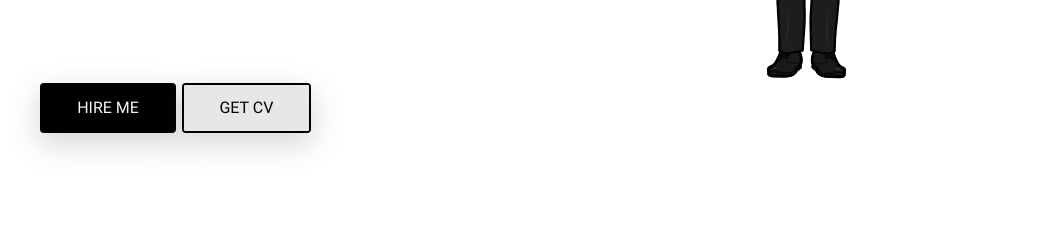
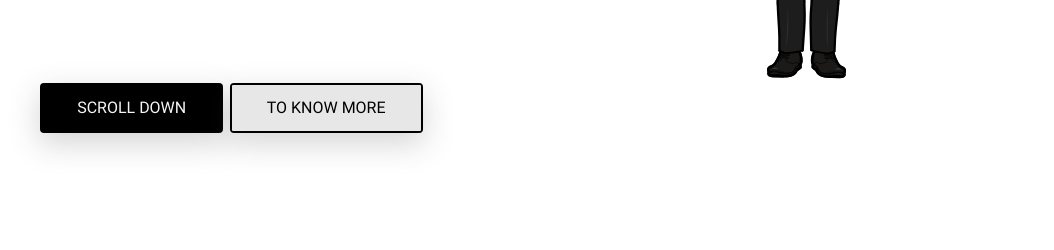
Before and after one commit to Ashggwp/ashik.github.io, a plain HTML site: page index.html in a window 1280 px wide. Shown: the part 550-800 px from the top of the page, without its empty margins (43-1097 px from the left). Drawn offline with Linux system fonts and the light colour scheme.

Commit message:
Small UI Update

```diff
--- a/index.html
+++ b/index.html
@@ -74,8 +74,8 @@
                   </div>
                     <div class="site-buttons">
                       <div class="d-flex flex-row"></div>
-                      <button type="button" class="btn button primary-button mr-4 text-uppercase">hire me</button>
-                      <button type="button" class="btn button secondary-button mr-4 text-uppercase">get cv</button>
+                      <button type="button" class="btn button primary-button mr-4 text-uppercase">Scroll Down</button>
+                      <button type="button" class="btn button secondary-button mr-4 text-uppercase">To Know More</button>
                     </div>
                   </div>
                 </div>
```
